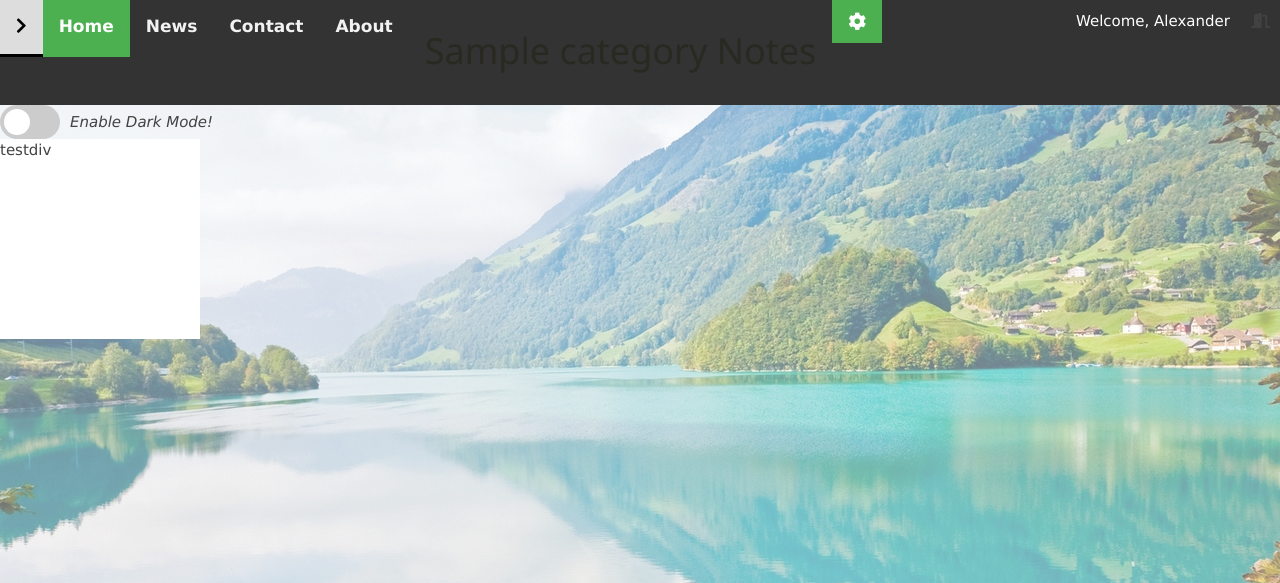
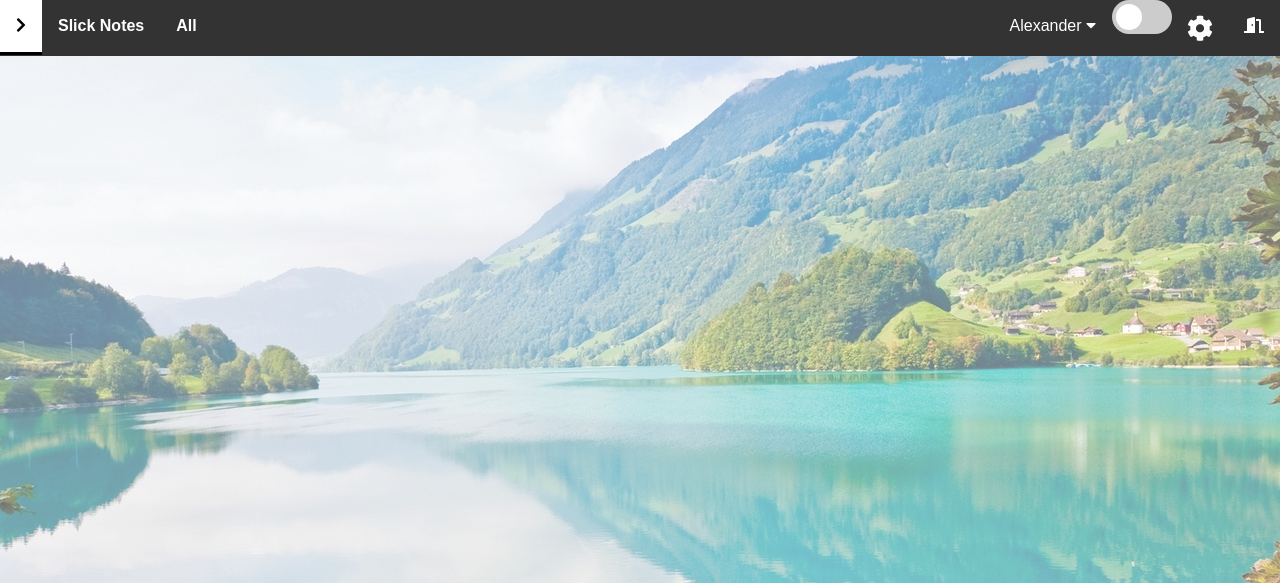
Before and after one commit to alexege/noteApp, a Django app: template apps/note_app/templates/note_app/index.html in a window 1280 px wide. Shown: the top 583 px of the page. Run offline with Django 3.2, Linux system fonts and the light colour scheme; data comes from the database, SQL or seed files in the repository; both versions use the stored data as it was after the commit; tables that the repository leaves empty hold one stand-in row (values such as "Sample post"); the template is opened without the code that fills it: values that come from a table or form of the project are taken from there, most other values are stand-ins (such as "Sample title", 1, 10 or a date in 2020); data that the repository does not hold is empty; parts of the project's set-up code (start-up, migrations or seed data) failed here and were passed over; some libraries are stand-ins or nearby versions.

Commit message:
Navbar redesign

```diff
--- a/apps/note_app/static/note_app/css/style.css
+++ b/apps/note_app/static/note_app/css/style.css
@@ -43,12 +43,12 @@ a {
 .add_new_note_tag {
   text-align: center;
   width: 100%;
-  color: #09d6ef;
+  color: black;
   padding: 3px;
 }
 
 .new_note_form {
-  background-color: #2d3748;
+  background-color: #1e1e1e;
   color: #09d6ef;
   border-left: 2px solid #09d6ef;
   border-right: 2px solid #09d6ef;
@@ -72,13 +72,6 @@ a {
 	 --font-color: #e1e1ff;
 	 --bg-color: #161625;
 	 --heading-color: #818cab;
-}
-
-#test_div {
-  color: var(--font-color);
-  width: 200px;
-  height: 200px;
-  background-color: var(--bg-color);
 }
 
  h1 {
@@ -163,6 +156,18 @@ a {
 	 border-radius: 50%;
 }
 
+.settings_cog i{
+  color: white;
+  background-color: transparent;
+  padding: 1rem;
+  font-size: 26px;
+}
+
+.settings_cog {
+  background: none;
+  border: none;
+}
+
 
 
 
@@ -221,18 +226,19 @@ a {
   padding: 0;
 } */
 
-.logout {
+/* .logout {
+  color: white;
   position: absolute;
   right: 10px;
   top: 10px;
-}
+} */
 
-#greeting {
+/* #greeting {
   position: absolute;
   color: white;
   right: 50px;
   top: 10px;
-}
+} */
 
 #title {
   text-align: center;
@@ -304,32 +310,74 @@ a {
 
 
 
-.topnav {
+
+/* Top Navbar */
+
+.navbar {
   overflow: hidden;
+  background-color: #333;
+  font-family: Arial, Helvetica, sans-serif;
+}
+
+.navbar a {
+  float: left;
+  font-size: 16px;
+  color: white;
+  text-align: center;
+  padding: 14px 16px;
+  text-decoration: none;
   background-color: #333;
 }
 
-.topnav a {
+.dropdown {
   float: left;
-  color: #f2f2f2;
-  text-align: center;
-  padding: 14px 16px;
-  text-decoration: none;
-  font-size: 17px;
+  overflow: hidden;
 }
 
-.topnav a:hover {
-  background-color: #ddd;
+.dropdown .dropbtn {
+  cursor: pointer;
+  font-size: 16px;
+  border: none;
+  outline: none;
+  color: white;
+  padding: 14px 16px;
+  background-color: inherit;
+  font-family: inherit;
+  margin: 0;
+}
+
+.navbar a:hover, .dropdown:hover .dropbtn, .dropbtn:focus {
+  background-color: white;
   color: black;
 }
 
-.topnav a.active {
-  background-color: #4CAF50;
-  color: white;
+.dropdown-content {
+  display: none;
+  position: absolute;
+  background-color: #f9f9f9;
+  min-width: 160px;
+  box-shadow: 0px 8px 16px 0px rgba(0,0,0,0.2);
+  z-index: 1;
 }
 
+.dropdown-content a {
+  float: none;
+  color: black;
+  padding: 12px 16px;
+  text-decoration: none;
+  display: block;
+  text-align: left;
+}
 
+.dropdown-content a:hover {
+  background-color: #ddd;
+}
 
+.show {
+  display: block;
+}
+
+/* SideNav */
 
 .sidenav i {
   font-size: 12px;
@@ -528,7 +576,8 @@ a {
     top: 0;
     left: 0;
     /* background-color: #111; */
-    background-color: #2d3748;
+    /* background-color: #2d3748; */
+    background-color: #1e1e1e;
     /* box-shadow: 2px 2px 10px black; */
 
     overflow-x: hidden;
--- a/apps/note_app/static/note_app/js/script.js
+++ b/apps/note_app/static/note_app/js/script.js
@@ -1,3 +1,21 @@
+// Show/Hide Navbar Dropdown
+
+/* When the user clicks on the button,
+toggle between hiding and showing the dropdown content */
+function myFunction() {
+    document.getElementById("myDropdown").classList.toggle("show");
+  }
+
+  // Close the dropdown if the user clicks outside of it
+  window.onclick = function(e) {
+    if (!e.target.matches('.dropbtn')) {
+    var myDropdown = document.getElementById("myDropdown");
+      if (myDropdown.classList.contains('show')) {
+        myDropdown.classList.remove('show');
+      }
+    }
+  }
+
 // Style
 function getColorScheme(){
     var list_of_colors = ['font-color', 'primary-color', 'secondary-color', 'heading-color', 'background-color'];
--- a/apps/note_app/templates/note_app/index.html
+++ b/apps/note_app/templates/note_app/index.html
@@ -107,80 +107,54 @@
         <a href="/notes/master_list" id="master_list">Master List</a>
     </div>
 
-    <p id="greeting">Welcome, {{current_user.first_name}}</p>
     <div id="main">
 
-        <!-- TopNavBar -->
-        <div class="topnav">
+        <!-- navbar2 -->
+        <div class="navbar">
                 <!-- Toggle Sidebar -->
                 <a href="#" onclick="openNav()" class="toggle_a_tag">
                     <div id="toggle_button" class="toggle_eye">
                         <i class="fas fa-chevron-right" id="toggle_button"></i>
                     </div>
                 </a>
-            <a class="active" href="#home">Home</a>
-            <a href="#news">News</a>
-            <a href="#contact">Contact</a>
-            <a href="#about">About</a>
-            <a href="">
-                <h1>{{category}} Notes</h1>
-            </a>
-                <button onclick="document.getElementById('id01').style.display='block'" class="w3-button w3-green w3-large"><i class="fas fa-cog"></i></button>
+                <a href="#home">Slick Notes</a>
+                <a href="#news">All</a>
+                <div style="float: right!important;">
+                    <div class="dropdown" style="float: left;">
+                    <button class="dropbtn" onclick="myFunction()">{{current_user.first_name}}
+                        <i class="fa fa-caret-down"></i>
+                    </button>
+                    <div class="dropdown-content" id="myDropdown" style="float: left;">
+                        <a href="#">Switch Users</a>
+                        <a href="#">Logout</a>
+                    </div>
                     </div>
 
-
-        <div class="theme-switch-wrapper">
+                    <div class="theme-switch-wrapper" style="float: left;">
                         <label class="theme-switch" for="checkbox">
                             <input type="checkbox" id="checkbox" />
                             <div class="slider round"></div>
                         </label>
-             <em>Enable Dark Mode!</em>
+                    </div>
+                    <button onclick="document.getElementById('id01').style.display='block'" class="settings_cog" style="float: left;"><i class="fas fa-cog"></i></button>
+                    <a href="/login/logout" style="float: left;"><i class="fas fa-door-open"></i></a>
+                </div>
               </div>
 
-           <div id="test_div">testdiv</div>
+
 
         <div class="w3-container">
                 <div id="id01" class="w3-modal">
                   <div class="w3-modal-content w3-card-4 w3-animate-zoom" style="max-width:600px">
 
-                    <div class="w3-center"><br>
-                      <span onclick="document.getElementById('id01').style.display='none'" class="w3-button w3-xlarge w3-hover-red w3-display-topright" title="Close Modal">&times;</span>
-                    </div>
-
-                    <label for="font-color">Font-Color:</label>
-                    <select name="font-color" id="font-color" onchange="changeFontColor(this.options[this.selectedIndex].text)">
-                        <option value="red">red</option>
-                        <option value="blue">blue</option>
-                        <option value="green">green</option>
-                    </select><br>
-
-                    <label for="Primary-color">Primary-Color:</label>
-                    <select name="Primary-color" id="Primary-color" onchange="changePrimaryColor(this.options[this.selectedIndex].text)">
-                        <option value="red">red</option>
-                        <option value="blue">blue</option>
-                        <option value="green">green</option>
-                    </select><br>
-
-                    <label for="Secondary-color">Secondary-Color:</label>
-                    <select name="Secondary-color" id="Secondary-color" onchange="changeSecondaryColor(this.options[this.selectedIndex].text)">
-                        <option value="red">red</option>
-                        <option value="blue">blue</option>
-                        <option value="green">green</option>
-                    </select><br>
-
-                    <label for="Background-color">Background-Color:</label>
-                    <select name="Background-color" id="Background-color" onchange="changeBackgroundColor(this.options[this.selectedIndex].text)">
-                        <option value="red">red</option>
-                        <option value="blue">blue</option>
-                        <option value="green">green</option>
-                    </select><br>
-
-                    <label for="Heading-color">Heading-Color:</label>
-                    <select name="Heading-color" id="Heading-color" onchange="changeHeadingColor(this.options[this.selectedIndex].text)">
-                        <option value="red">red</option>
-                        <option value="blue">blue</option>
-                        <option value="green">green</option>
-                    </select><br>
+                    <h1 style="text-align: center;">Settings</h1>
+                    <ul>
+                        <li>Option 1</li>
+                        <li>Option 2</li>
+                        <li>Option 3</li>
+                        <li>Option 4</li>
+                        <li>Option 5</li>
+                    </ul>
 
                     <div class="w3-container w3-border-top w3-padding-16 w3-light-grey">
                         <button onclick="document.getElementById('id01').style.display='none'" type="button" class="w3-button w3-red">Cancel</button>
@@ -194,7 +168,6 @@
 
 
 
-        <a href="/login/logout" class="logout"><i class="fas fa-door-open"></i></a>
 
         <div class="wrapper">
 
```
Also changed, not shown: apps/note_app/static/note_app/images/SNLogo.png (added), db.sqlite3. Lines whose indentation alone changed are shown as unchanged.
